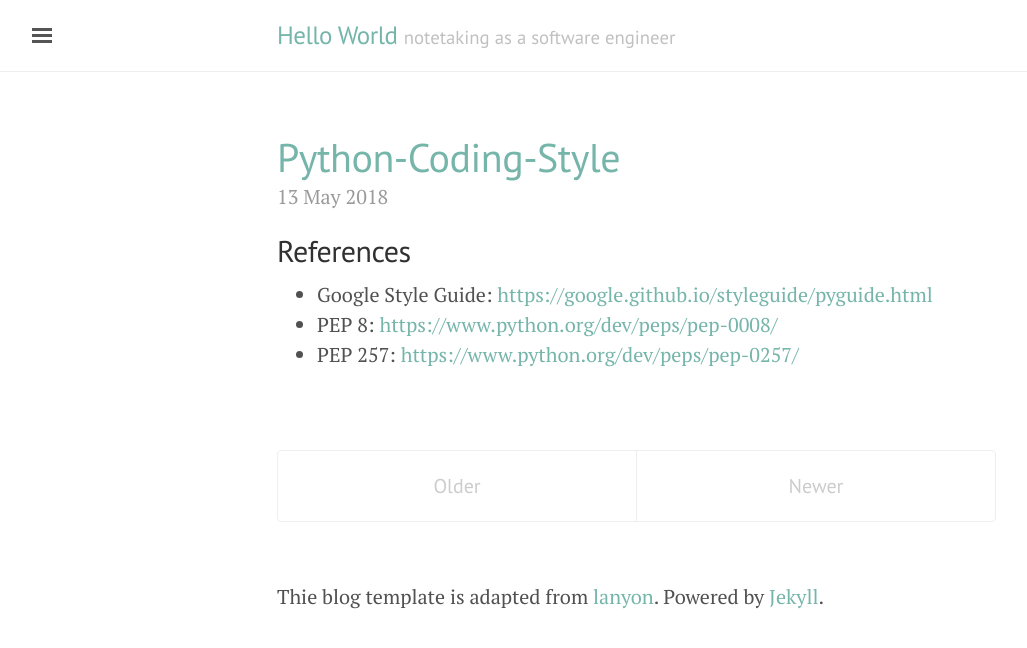
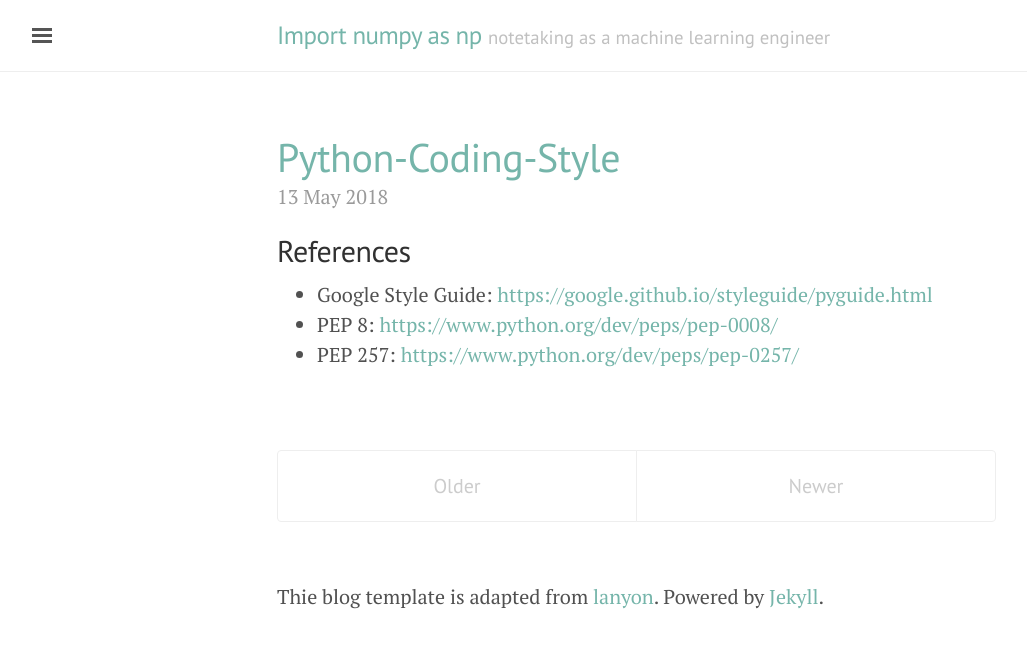
Before and after one commit to kertansul/kertansul.github.io, a Jekyll site: the page built from index.html, in a window 1280 px wide. Shown: the top 648 px of the page, without its empty margins (3-1030 px from the left). Built offline with Jekyll 4.4.1, drawn with Linux system fonts in a browser that asks for light colours; the list of posts is cut into pages by our own code.

```diff
--- a/_config.yml
+++ b/_config.yml
@@ -1,9 +1,9 @@
 
 # Setup
-title:               Hello World
-tagline:             'notetaking as a software engineer'
-description:         ''
-url:                 http://kertansul.github.io
+title:               Import numpy as np
+tagline:             'notetaking as a machine learning engineer'
+description:         "Kertansul's Blog"
+urt:                 http://kertansul.github.io
 baseurl:             '/'
 paginate:            5
 
@@ -14,4 +14,4 @@ author:
   email:             kertansul@gmail.com
 
 # Custom vars
-version:             0.3.1
+version:             0.3.2
```
